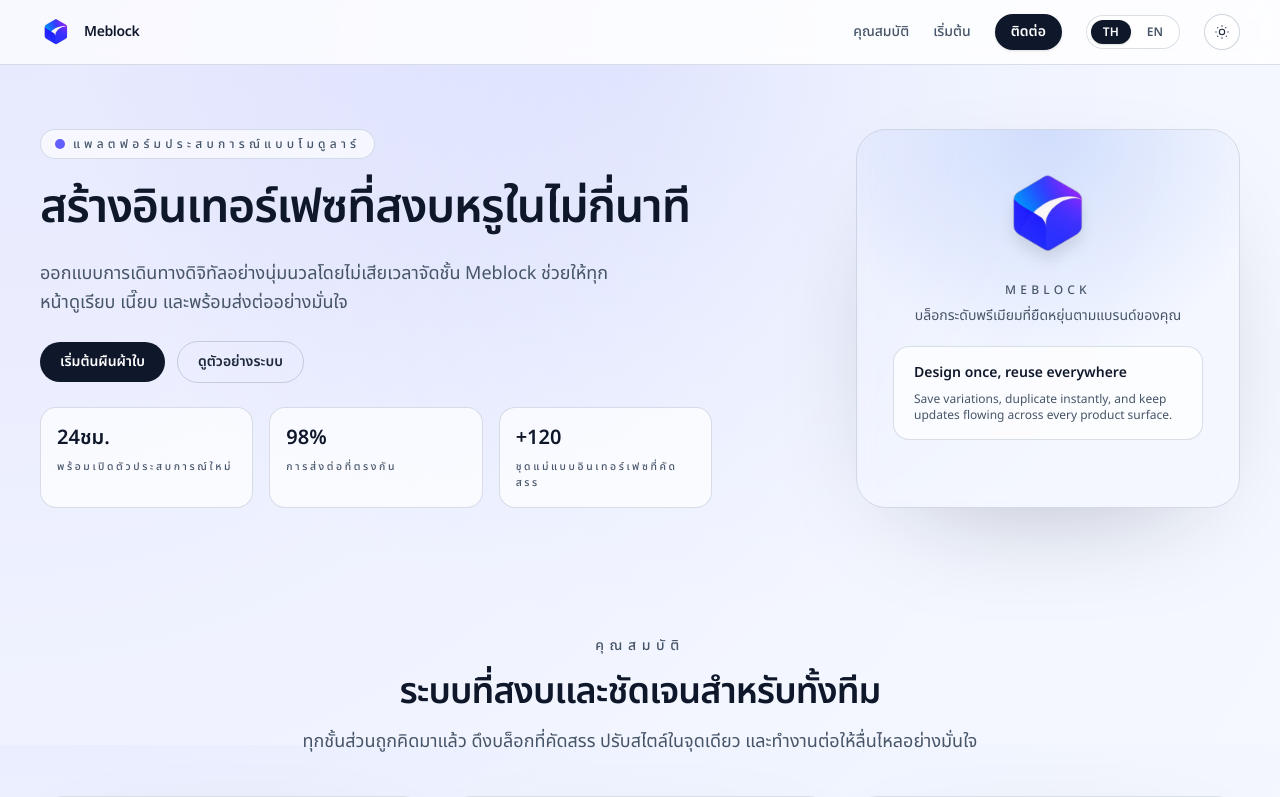
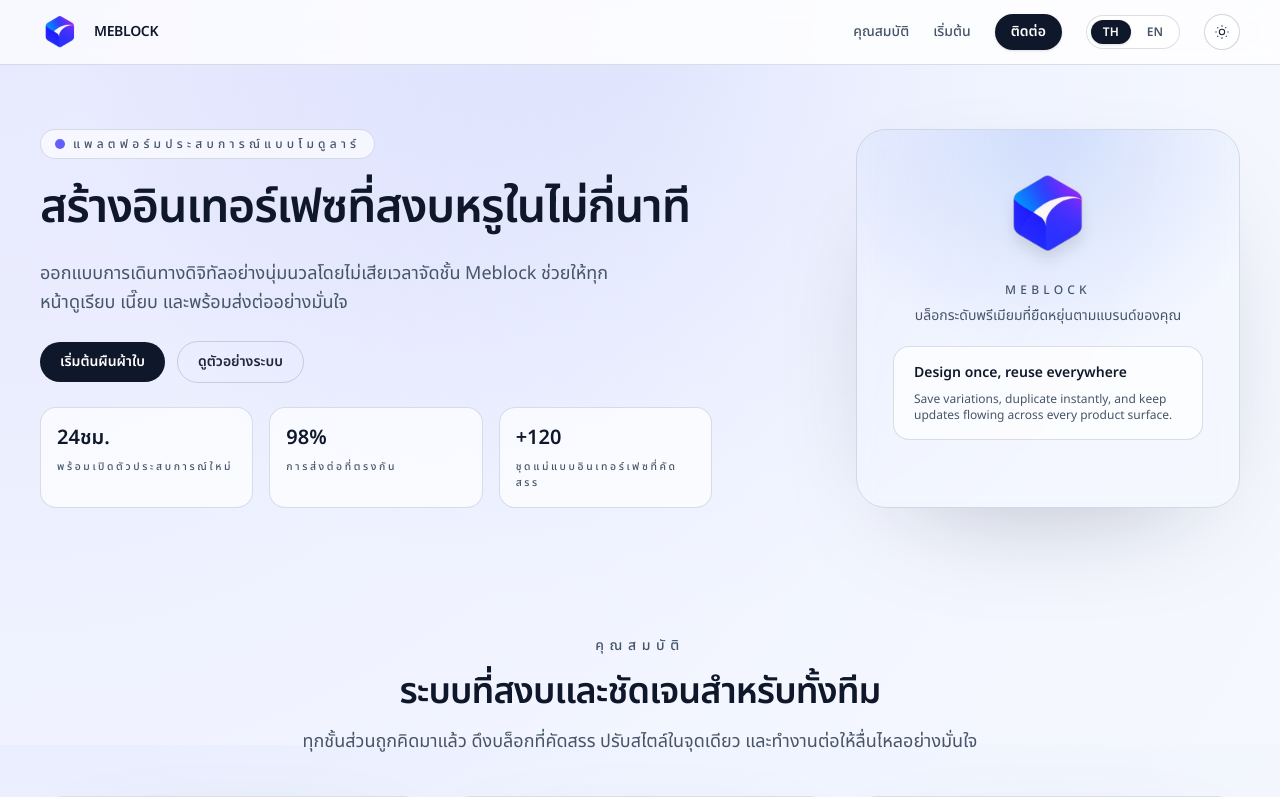
Before and after one commit to Karbys/MEBLOCK, a Next.js app in the folder app/: page / in a window 1280 px wide. Shown: the top 797 px of the page. Built offline with nearby package versions, Linux system fonts and the light colour scheme.

Commit message:
Update Navbar.tsx

```diff
--- a/app/components/layout/Navbar.tsx
+++ b/app/components/layout/Navbar.tsx
@@ -29,11 +29,21 @@
   return (
     <nav className="sticky top-0 z-50 w-full border-b border-subtle bg-surface-nav backdrop-blur transition-colors duration-500">
       <div className="mx-auto flex h-16 w-full items-center justify-between px-6 sm:px-10">
-        <Link href="/" className="group inline-flex items-center gap-3">
-          <span className="relative flex h-8 w-8 items-center justify-center">
-            <Image src="/logo/Meblock_Logo.png" alt={t.navbar.brand} fill sizes="32px" className="object-contain" />
+        <Link href="/" className="group inline-flex items-center gap-3.5">
+          <span className="relative flex h-10 w-10 items-center justify-center">
+            <Image
+              src="/logo/Meblock_Logo.png"
+              alt={`${t.navbar.brand?.toUpperCase?.() ?? 'MEBLOCK'} logo`}
+              width={44}
+              height={44}
+              sizes="44px"
+              className="object-contain"
+              priority
+            />
           </span>
-          <span className="text-sm font-semibold tracking-tight text-primary">{t.navbar.brand}</span>
+          <span className="text-sm font-semibold tracking-tight text-primary uppercase">
+            {t.navbar.brand.toUpperCase()}
+          </span>
         </Link>
 
         <div className="hidden items-center gap-6 md:flex">
```
